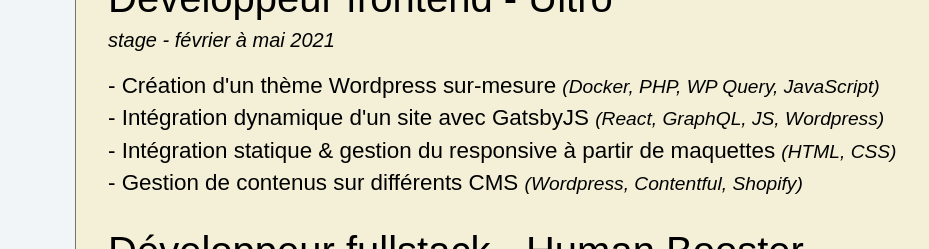
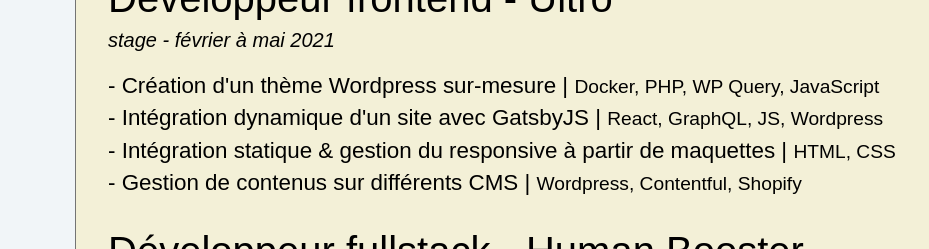
Before and after one commit to idrissdiakite/portfolio-react, a React (Create React App) app: page /experiences in a window 1280 px wide. Shown: the part 182-431 px from the top of the page, without its empty margins (0-929 px from the left). Built offline with nearby package versions, Linux system fonts and the light colour scheme; a web font is replaced by a local one.

Commit message:
new page/component

```diff
--- a/src/App.jsx
+++ b/src/App.jsx
@@ -2,7 +2,8 @@ import React from "react";
 import { BrowserRouter, Switch, Route } from "react-router-dom";
 import Home from "./pages/Homepage";
 import Presentation from "./pages/Presentation";
-import Experience from "./pages/Experience";
+import Experiences from "./pages/Experiences";
+import Projects from "./pages/Projects";
 import Contact from "./pages/Contact";
 import NotFound from "./pages/NotFound";
 
@@ -12,7 +13,8 @@ function App() {
       <Switch>
         <Route path="/" exact component={Home} />
         <Route path="/presentation" exact component={Presentation} />
-        <Route path="/experiences" exact component={Experience} />
+        <Route path="/experiences" exact component={Experiences} />
+        <Route path="/projets" exact component={Projects} />
         <Route path="/contact" exact component={Contact} />
         <Route component={NotFound} />
       </Switch>
--- /dev/null
+++ b/src/components/Cards/index.jsx
@@ -0,0 +1,13 @@
+import React from 'react';
+
+import "./style.scss";
+
+const Cards = () => {
+    return (
+        <>
+
+        </>
+    );
+};
+
+export default Cards;
--- /dev/null
+++ b/src/components/Cards/style.scss
@@ -0,0 +1 @@
+@import "./../../styles/settings";
--- a/src/components/Jobs/index.jsx
+++ b/src/components/Jobs/index.jsx
@@ -9,12 +9,11 @@ const jobsData = [
     subtitle: "stage - février à mai 2021",
     description: (
       <p>
-        - Création d'un thème Wordpress sur-mesure <span>(Docker, PHP, WP Query, JavaScript)</span> <br />- Intégration
-        dynamique d'un site avec GatsbyJS{" "}
-        <span>(React, GraphQL, JS, Wordpress)</span>
+        - Création d'un thème Wordpress sur-mesure | <span>Docker, PHP, WP Query, JavaScript</span> <br />- Intégration
+        dynamique d'un site avec GatsbyJS{" "} | <span>React, GraphQL, JS, Wordpress</span>
         <br />- Intégration statique & gestion du responsive à partir de
-        maquettes <span>(HTML, CSS)</span>
-        <br />- Gestion de contenus sur différents CMS <span>(Wordpress, Contentful, Shopify)</span>
+        maquettes | <span>HTML, CSS</span>
+        <br />- Gestion de contenus sur différents CMS | <span>Wordpress, Contentful, Shopify</span>
       </p>
     ),
   },
@@ -27,22 +26,19 @@ const jobsData = [
         1. Développer la partie front-end d'une application web et web mobile:{" "}
         <br />
         - Maquetter une application <br />- Réaliser une interface utilisateur
-        web statique et adaptable <span>(HTML, CSS)</span>
-        <br />- Développer une interface utilisateur web dynamique{" "}
-        <span>(JavaScript, Angular)</span>
+        web statique et adaptable | <span>HTML, CSS</span>
+        <br />- Développer une interface utilisateur web dynamique{" "} | <span>JavaScript, Angular</span>
         <br />- Réaliser une interface utilisateur avec une solution de gestion
-        de contenu <span>(Wordpress)</span>
+        de contenu | <span>Wordpress</span>
         <br />
         <br />
         2. Développer la partie back-end d'une application web et web mobile:
-        <br />- Créer une base de données
-        <span> (MCD, MLD, MPD, SQL)</span>
-        <br />- Développer les composants d’accès aux données{" "}
-        <span>(Web Service Rest)</span>
-        <br />- Développer la partie back-end d’une application web et web
-        mobile <span>(PHP, Symfony)</span>
+        <br />- Créer une base de données |
+        <span> MCD, MLD, MPD, SQL</span>
+        <br />- Développer les composants d’accès aux données{" "} | <span>Web Service Rest</span>
+        <br />- Développer la partie back-end d’une application web | <span>PHP, Symfony</span>
         <br />- Elaborer et mettre en œuvre des composants dans une application
-        de gestion de contenu <span>(Wordpress, PHP)</span>
+        de gestion de contenu | <span>Wordpress, PHP</span>
       </p>
     ),
   },
@@ -52,16 +48,12 @@ const jobsData = [
     subtitle: "janvier 2015 à aout 2020",
     description: (
       <p>
-        - Création site de musique via Wordpress <br />- Création logo et charte
-        graphique <span>(Pixelmator Pro)</span>
-        <br />- Mise en page du site <span>(HTML, CSS, PHP)</span>
-        <br />- Ajout, suppression, modification et transfert de fichiers{" "}
-        <span>(FileZila)</span>
-        <br />- Création de contenus multimédias <span>(Final Cut Pro)</span>
-        <br />
-        - Mise en ligne de contenus sur Youtube
-        <br />- Communication réseaux sociaux{" "}
-        <span>(Facebook, Twitter, Instagram..)</span>
+        - Création site de musique | <span>Wordpress</span> <br />- Création logo et charte
+        graphique | <span>Pixelmator Pro</span>
+        <br />- Mise en page du site | <span>HTML, CSS, PHP</span>
+        <br />- Ajout, suppression, modification et transfert de fichiers | <span>FileZila</span>
+        <br />- Création et mise en ligne de contenus multimédias | <span>Final Cut Pro, Youtube</span>
+        <br />- Communication réseaux sociaux | <span>Facebook, Twitter, Instagram..</span>
       </p>
     ),
   },
--- a/src/components/Jobs/style.scss
+++ b/src/components/Jobs/style.scss
@@ -29,7 +29,7 @@
   .show-description {
     display: block;
     span {
-      font-style: italic;
+      // font-style: italic;
       font-weight: 400;
       font-size: 1rem;
     }
--- a/src/pages/Presentation/index.jsx
+++ b/src/pages/Presentation/index.jsx
@@ -11,7 +11,7 @@ const Presentation = () => {
       <Menu />
       <section className="presentation">
         <h1>Qui je suis</h1>
-        <div className="container">
+        <div className="main-container">
           <p>
             Après plus de 10 années passées dans l'univers de la vente, j'ai
             décidé fin 2019 de quitter mon poste de manager adjoint afin de me
--- /dev/null
+++ b/src/pages/Projects/index.jsx
@@ -0,0 +1,24 @@
+import React from "react";
+import Button from "../../components/Button";
+import Cards from "../../components/Cards";
+import Menu from "../../components/Menu";
+import MenuManager from "../../components/Menu/MenuManager";
+
+import "./style.scss";
+
+const Projects = () => {
+  return (
+    <MenuManager>
+      <Menu />
+      <section className="projects">
+        <h1>Projets</h1>
+        <div className="main-container">
+        <Cards />
+        </div>
+        <Button />
+      </section>
+    </MenuManager>
+  );
+};
+
+export default Projects;
--- a/src/styles/index.scss
+++ b/src/styles/index.scss
@@ -38,6 +38,7 @@ body {
     min-height: 100vh;
     margin: 0 auto;
     font-size: 1.25rem;
+    background-color: $bg-2;
 
     h1 {
       font-size: 3rem;
```
Also changed, not shown: src/pages/Experiences/index.jsx (renamed from src/pages/Experience/index.jsx), src/pages/Experiences/style.scss (renamed from src/pages/Experience/style.scss), src/pages/Projects/style.scss (added).
